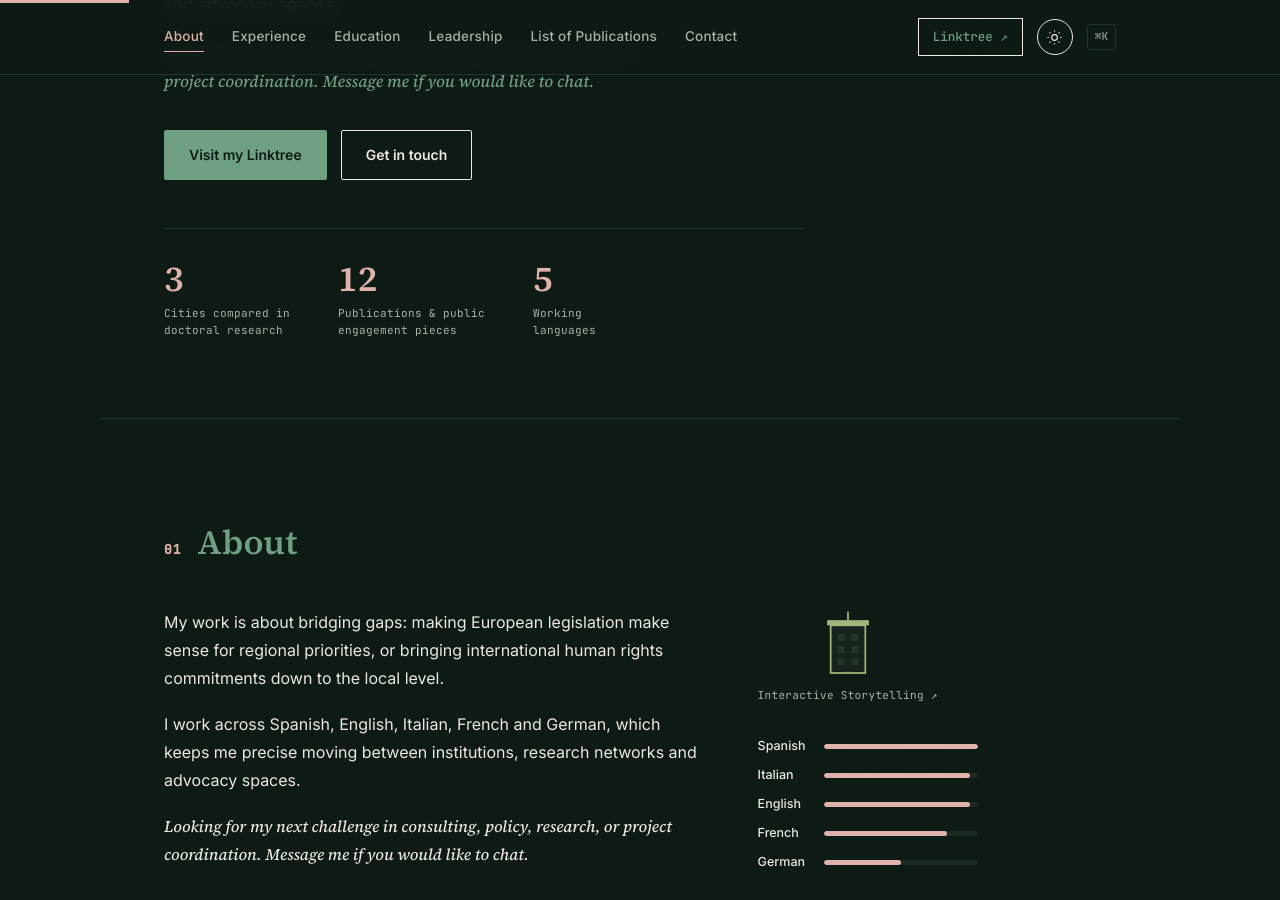
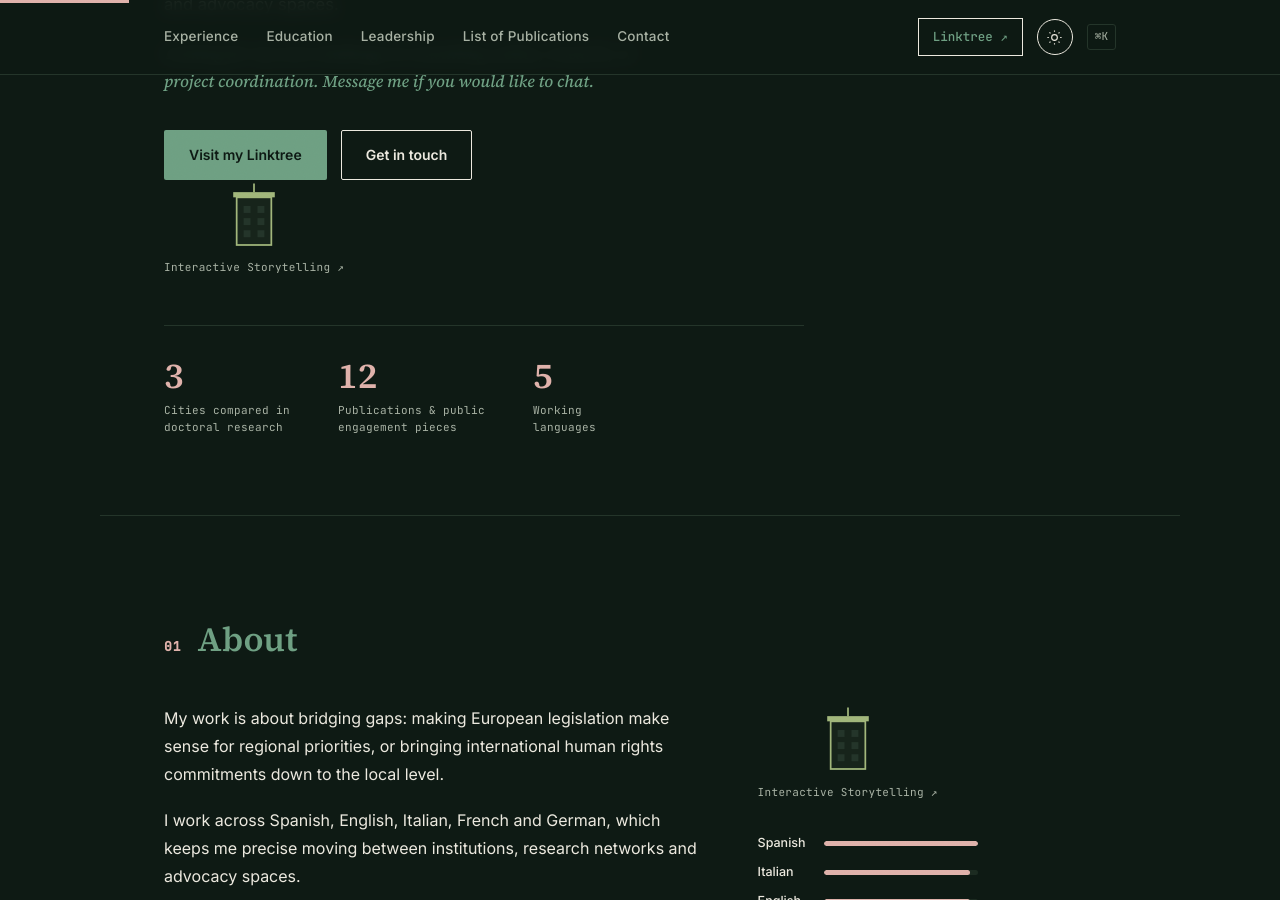
Before and after one commit to stalaveralodos-ux/s.talaveralodos, a Jekyll site: the page built from index.html, in a window 1280 px wide and 900 px high, scrolled down 927 px. Built offline with Jekyll 4.4.1, drawn with Linux system fonts in a browser that asks for light colours.

Commit message:
Update base.html

```diff
--- a/_layouts/base.html
+++ b/_layouts/base.html
@@ -7,7 +7,7 @@
 <meta name="description" content="{{ page.description }}">
 <link rel="preconnect" href="https://fonts.googleapis.com">
 <link rel="preconnect" href="https://fonts.gstatic.com" crossorigin>
-<link href="https://fonts.googleapis.com/css2?family=Source+Serif+4:ital,opsz,wght@0,8..60,400;0,8..60,500;0,8..60,600;0,8..60,700;1,8..60,500&family=Inter:wght@400;500;600;700&family=JetBrains+Mono:wght@400;500&family=Berkshire+Swash&display=swap" rel="stylesheet">
+<link href="https://fonts.googleapis.com/css2?family=Source+Serif+4:ital,opsz,wght@0,8..60,400;0,8..60,500;0,8..60,600;0,8..60,700;1,8..60,500&family=Inter:wght@400;500;600;700&family=JetBrains+Mono:wght@400;500&family=Berkshire+Swash&family=Alegreya+Sans:wght@400;500;700&display=swap" rel="stylesheet">
 <link rel="stylesheet" href="{{ '/assets/style.css' | relative_url }}">
 </head>
 <body>
@@ -25,7 +25,6 @@
 <header class="topbar">
   <div class="topbar-inner">
     <nav class="topnav">
-      <a href="#about">About</a>
       <a href="#experience">Experience</a>
       <a href="#education">Education</a>
       <a href="#leadership">Leadership</a>
@@ -51,6 +50,8 @@
   <section class="hero hero-no-seal">
     <div class="hero-inner">
       <p class="eyebrow">Dossier — Curriculum &amp; Research Record</p>
+      <div class="hero-columns">
+        <div class="hero-col-text">
           <div class="hero-identity">
             <div class="hero-avatar">
               <img src="{{ '/assets/profile.jpg' | relative_url }}" alt="Silvia Talavera Lodos" onerror="this.style.display='none'; this.nextElementSibling.style.display='block';">
@@ -63,10 +64,26 @@
           <p class="hero-statement">My work is about <span class="hero-accent">bridging gaps:</span> making European legislation make sense for regional priorities, or bringing international human rights commitments down to the local level.</p>
           <p class="hero-statement">I work across Spanish, English, Italian, French and German, which keeps me precise moving between institutions, research networks and advocacy spaces.</p>
           <p class="hero-statement hero-cta-line">Looking for my next challenge in consulting, policy, research, or project coordination. Message me if you would like to chat.</p>
+        </div>
+        <div class="hero-col-actions">
           <div class="hero-actions">
             <a href="https://linktr.ee/s.talaveralodos" target="_blank" rel="noopener" class="btn btn-primary">Visit my Linktree</a>
             <a href="#contact" class="btn btn-ghost">Get in touch</a>
           </div>
+          <a href="https://stalaveralodos-ux.github.io/thesis-scrollytelling/" target="_blank" rel="noopener" class="building-link" aria-label="Interactive scrollytelling: The Constitutional Role of Municipalities in the Governance of Social Rights">
+            <svg viewBox="0 0 60 80" class="building-icon" aria-hidden="true">
+              <line x1="30" y1="14" x2="30" y2="4" class="building-antenna"></line>
+              <rect x="6" y="14" width="48" height="6" class="building-roof"></rect>
+              <rect x="10" y="20" width="40" height="55" class="building-body"></rect>
+              <rect x="18" y="30" width="8" height="8" class="building-window"></rect>
+              <rect x="34" y="30" width="8" height="8" class="building-window"></rect>
+              <rect x="18" y="44" width="8" height="8" class="building-window"></rect>
+              <rect x="34" y="44" width="8" height="8" class="building-window"></rect>
+              <rect x="18" y="58" width="8" height="8" class="building-window"></rect>
+              <rect x="34" y="58" width="8" height="8" class="building-window"></rect>
+            </svg>
+            <span class="building-label">Interactive Storytelling ↗</span>
+          </a>
           <div class="hero-stats">
             <div class="hero-stat">
               <span class="hero-stat-num" data-count="3">0</span>
@@ -79,6 +96,8 @@
             <div class="hero-stat">
               <span class="hero-stat-num" data-count="5">0</span>
               <span class="hero-stat-label">Working<br>languages</span>
+            </div>
+          </div>
         </div>
       </div>
     </div>
```
Also changed, not shown: other parts of _layouts/base.html (+0 -2 lines). Lines whose indentation alone changed are shown as unchanged.
